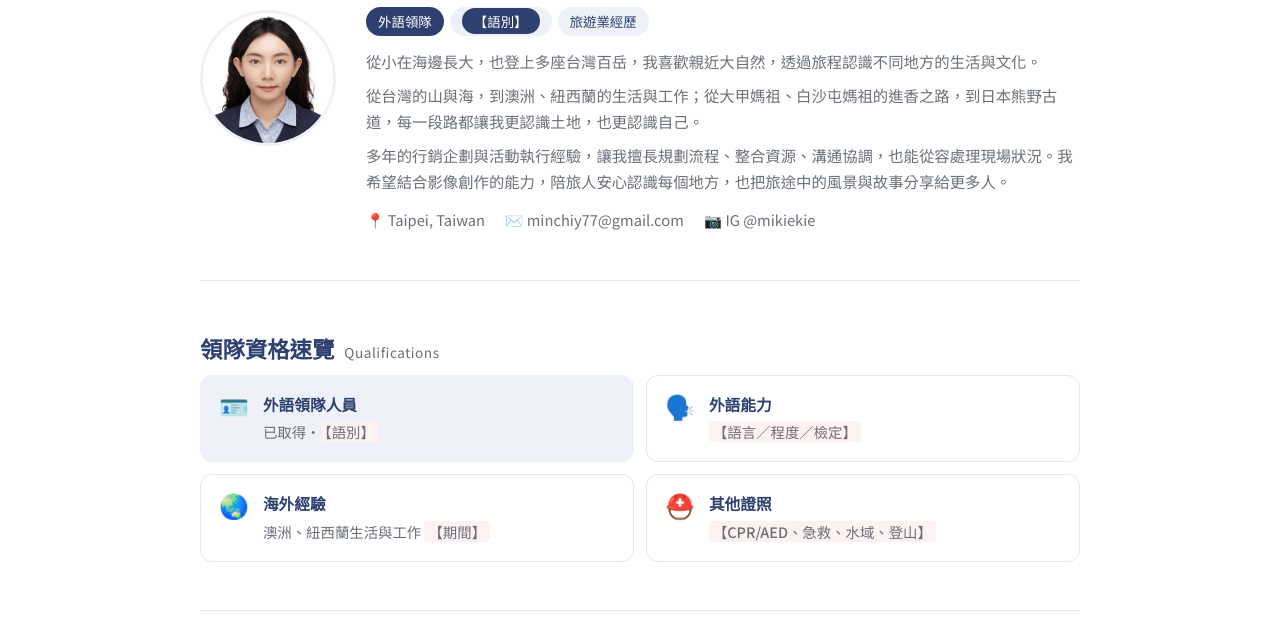
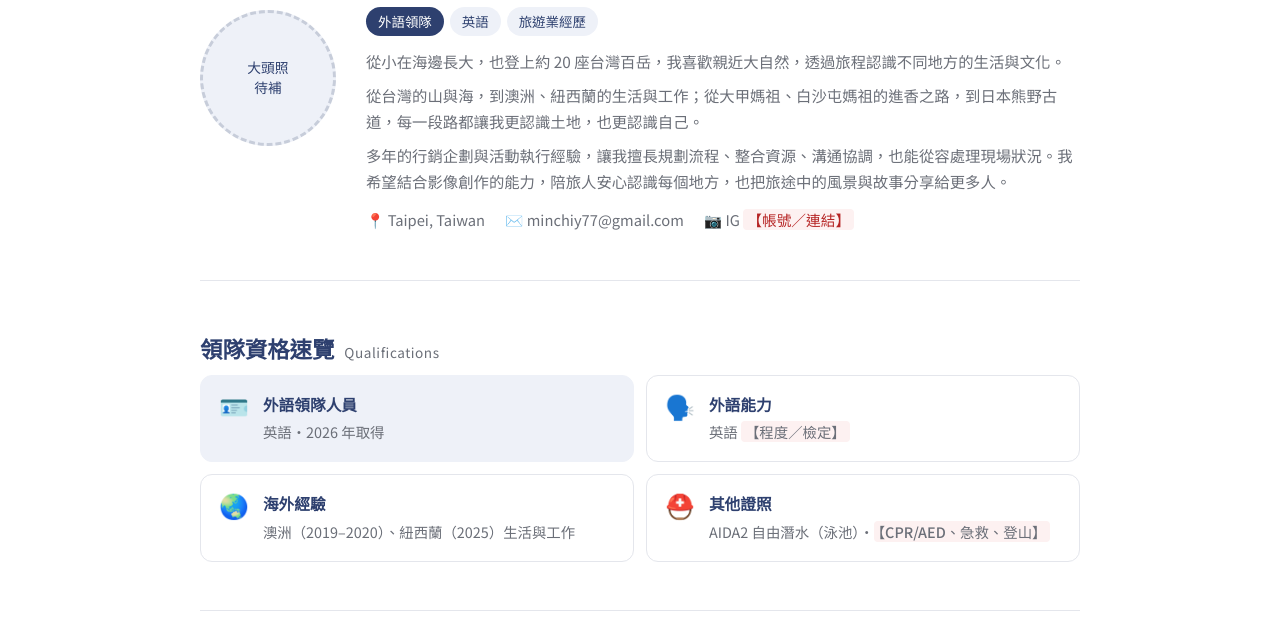
Before and after one commit to tomchen21232/resume-travel, a plain HTML site: page index.html in a window 1280 px wide. Shown: the part 171-800 px from the top of the page. Drawn offline with Linux system fonts and the light colour scheme.

Commit message:
Apply user updates: English license, AIDA2, 百岳 20, AU dates; placeholders for photos/IG
Co-Authored-By: Claude Opus 5.5 <noreply@anthropic.com>
Claude-Session: https://claude.ai/code/session_01KRqZqMoALfFJCv2CfByidQ

```diff
--- a/index.html
+++ b/index.html
@@ -8,7 +8,6 @@
 <meta name="description" content="外語領隊｜旅行影像創作者｜行銷企劃。曾任職五福旅行社，澳洲、紐西蘭打工度假，登山、自由潛水、朝聖之路的實際經驗。">
 <meta property="og:title" content="楊敏琪 Mikie Yang｜外語領隊">
 <meta property="og:description" content="外語領隊｜旅行影像創作者｜行銷企劃">
-<meta property="og:image" content="images/avatar.png">
 <link rel="preconnect" href="https://fonts.googleapis.com">
 <link rel="preconnect" href="https://fonts.gstatic.com" crossorigin>
 <link href="https://fonts.googleapis.com/css2?family=Noto+Sans+TC:wght@400;500;700&display=swap" rel="stylesheet">
@@ -41,22 +40,23 @@
 <header class="wrap" id="top">
   <section class="first">
     <div class="hero">
-      <img class="avatar" src="images/avatar.png" alt="楊敏琪 Mikie Yang">
+      <!-- 大頭照換成：<img class="avatar" src="images/avatar.jpg" alt="楊敏琪 Mikie Yang"> -->
+      <div class="avatar ph-avatar">大頭照<br>待補</div>
       <div>
         <h1>楊敏琪 Mikie Yang</h1>
         <p class="role">外語領隊｜旅行影像創作者｜行銷企劃</p>
         <div class="qtags">
           <span>外語領隊</span>
-          <span class="soft"><span class="todo">【語別】</span></span>
+          <span class="soft">英語</span>
           <span class="soft">旅遊業經歷</span>
         </div>
-        <p class="intro">從小在海邊長大，也登上多座台灣百岳，我喜歡親近大自然，透過旅程認識不同地方的生活與文化。</p>
+        <p class="intro">從小在海邊長大，也登上約 20 座台灣百岳，我喜歡親近大自然，透過旅程認識不同地方的生活與文化。</p>
         <p class="intro">從台灣的山與海，到澳洲、紐西蘭的生活與工作；從大甲媽祖、白沙屯媽祖的進香之路，到日本熊野古道，每一段路都讓我更認識土地，也更認識自己。</p>
         <p class="intro">多年的行銷企劃與活動執行經驗，讓我擅長規劃流程、整合資源、溝通協調，也能從容處理現場狀況。我希望結合影像創作的能力，陪旅人安心認識每個地方，也把旅途中的風景與故事分享給更多人。</p>
         <div class="contact">
           <span>📍 Taipei, Taiwan</span>
           <a href="mailto:minchiy77@gmail.com">✉️ minchiy77@gmail.com</a>
-          <a href="https://www.instagram.com/mikiekie/" target="_blank" rel="noopener">📷 IG @mikiekie</a>
+          <a href="#">📷 IG <span class="todo">【帳號／連結】</span></a>
         </div>
       </div>
     </div>
@@ -69,10 +69,10 @@
   <section id="license">
     <h2>領隊資格速覽 <small>Qualifications</small></h2>
     <div class="quals">
-      <div class="qual main"><div class="ic">🪪</div><div><b>外語領隊人員</b><span>已取得・<span class="todo">【語別】</span></span></div></div>
-      <div class="qual"><div class="ic">🗣️</div><div><b>外語能力</b><span><span class="todo">【語言／程度／檢定】</span></span></div></div>
-      <div class="qual"><div class="ic">🌏</div><div><b>海外經驗</b><span>澳洲、紐西蘭生活與工作 <span class="todo">【期間】</span></span></div></div>
-      <div class="qual"><div class="ic">⛑️</div><div><b>其他證照</b><span><span class="todo">【CPR/AED、急救、水域、登山】</span></span></div></div>
+      <div class="qual main"><div class="ic">🪪</div><div><b>外語領隊人員</b><span>英語・2026 年取得</span></div></div>
+      <div class="qual"><div class="ic">🗣️</div><div><b>外語能力</b><span>英語 <span class="todo">【程度／檢定】</span></span></div></div>
+      <div class="qual"><div class="ic">🌏</div><div><b>海外經驗</b><span>澳洲（2019–2020）、紐西蘭（2025）生活與工作</span></div></div>
+      <div class="qual"><div class="ic">⛑️</div><div><b>其他證照</b><span>AIDA2 自由潛水（泳池）・<span class="todo">【CPR/AED、急救、登山】</span></span></div></div>
     </div>
   </section>
 
@@ -202,7 +202,7 @@
         </div>
         <div class="body">
           <h3>朝聖之路｜從台灣到日本，下一站西班牙</h3>
-          <p>參與大甲媽祖遶境、白沙屯媽祖進香之路和日本熊野古道。不同的信仰與道路，讓我看見人們如何透過行走，和土地、歷史還有自己連結。</p>
+          <p>走過大甲媽祖遶境、白沙屯媽祖進香之路和日本熊野古道。不同的信仰與道路，讓我看見人們如何透過行走，和土地、歷史還有自己連結。</p>
         </div>
       </article>
 
@@ -214,10 +214,10 @@
     <h2>跨文化生活 <small>Cross-cultural Experience</small></h2>
     <div class="xc">
       <div class="places">
-        <div><b>2020｜澳洲</b><span>打工度假 <span class="todo">【期間】</span></span></div>
-        <div><b>2025｜紐西蘭</b><span>打工度假 <span class="todo">【期間】</span></span></div>
+        <div><b>2019–2020｜澳洲</b><span>打工度假</span></div>
+        <div><b>2025｜紐西蘭</b><span>打工度假</span></div>
       </div>
-      <p>曾於 2020 年在澳洲、2025 年在紐西蘭打工度假，隨著工作與旅程走訪不同地方。離開熟悉的環境，在異地安排生活、適應新的步調，讓我更能體會初到一個地方時重新熟悉環境的感受。這段經歷也成為我投入外語領隊工作的起點，期待未來把這份體會帶進旅程，陪旅人認識各地的風景與生活。</p>
+      <p>曾於 2019–2020 年在澳洲、2025 年在紐西蘭打工度假，隨著工作與旅程走訪不同地方。離開熟悉的環境，在異地安排生活、適應新的步調，讓我更能體會初到一個地方時重新熟悉環境的感受。這段經歷也成為我投入外語領隊工作的起點，期待未來把這份體會帶進旅程，陪旅人認識各地的風景與生活。</p>
     </div>
   </section>
 
@@ -234,11 +234,10 @@
           <div><b>11,000+</b><span>分享</span></div>
           <div><b>4,317</b><span>收藏</span></div>
         </div>
-        <a class="btn ghost" style="margin-top:14px;padding:6px 16px;font-size:.88rem" href="https://www.instagram.com/reel/DALQ_TDAmyQ/" target="_blank" rel="noopener">在 IG 觀看影片 →</a>
+        <a class="btn ghost" style="margin-top:14px;padding:6px 16px;font-size:.88rem" href="#">在 IG 觀看影片 →【連結待補】</a>
       </div>
-      <a class="video" style="aspect-ratio:4/5;max-width:320px;justify-self:center;width:100%" href="https://www.instagram.com/reel/DALQ_TDAmyQ/" target="_blank" rel="noopener">
-        <img src="images/video-1.png" alt="《泳渡日月潭》影片封面" loading="lazy">
-      </a>
+      <!-- 影片封面換成：<a class="video" ... href="影片網址"><img src="images/swim.jpg" alt="《泳渡日月潭》"></a> -->
+      <div class="video ph-video">🎬 《泳渡日月潭》<br>【嵌入影片／封面待補】</div>
     </div>
 
     <h3 style="margin:28px 0 4px">戶外與旅程紀錄</h3>
@@ -262,10 +261,10 @@
       </div>
       <div>
         <h3>證照</h3>
-        <div class="item">外語領隊人員<span><span class="todo">【語別／取得年份】</span></span></div>
+        <div class="item">外語領隊人員<span>英語｜2026</span></div>
         <div class="item"><span class="todo">【CPR/AED、急救證照】</span></div>
-        <div class="item"><span class="todo">【自由潛水／水域安全證照】</span></div>
-        <div class="item"><span class="todo">【語言檢定】</span></div>
+        <div class="item">AIDA2 自由潛水<span>泳池</span></div>
+        <div class="item"><span class="todo">【英語檢定】</span></div>
       </div>
     </div>
   </section>
@@ -278,7 +277,7 @@
   <p>我是 Mikie。喜歡山海，也喜歡在旅程中認識人、理解地方、記錄故事。<br>期待把過去累積的企劃、溝通與現場執行的經驗，帶進領隊工作，<br>陪伴旅人安心出發，帶著自己的故事回家。</p>
   <div class="btns">
     <a class="btn" href="mailto:minchiy77@gmail.com?subject=外語領隊面試邀約">✉️ minchiy77@gmail.com</a>
-    <a class="btn ghost" href="https://www.instagram.com/mikiekie/" target="_blank" rel="noopener">📷 IG @mikiekie</a>
+    <a class="btn ghost" href="#">📷 IG【連結待補】</a>
   </div>
 </footer>
 
--- a/style.css
+++ b/style.css
@@ -274,3 +274,6 @@ footer .btns { justify-content: center; }
   .tour { flex-direction: column; align-items: flex-start; gap: 4px; }
   footer p br { display: none; }
 }
+/* ---- 照片／影片待補 ---- */
+.hero .ph-avatar { width: 136px; height: 136px; border-radius: 50%; flex: none; background: var(--accent-soft); color: var(--accent); border: 3px dashed #c7cdda; display: flex; align-items: center; justify-content: center; text-align: center; font-size: .86rem; line-height: 1.4; }
+.film .ph-video { aspect-ratio: 4 / 5; max-width: 320px; width: 100%; justify-self: center; background: var(--accent-soft); color: var(--accent); display: flex; align-items: center; justify-content: center; text-align: center; font-size: .9rem; }
```
Also changed, not shown: images/avatar.png (deleted), images/video-1.png (deleted), 1 other file.
